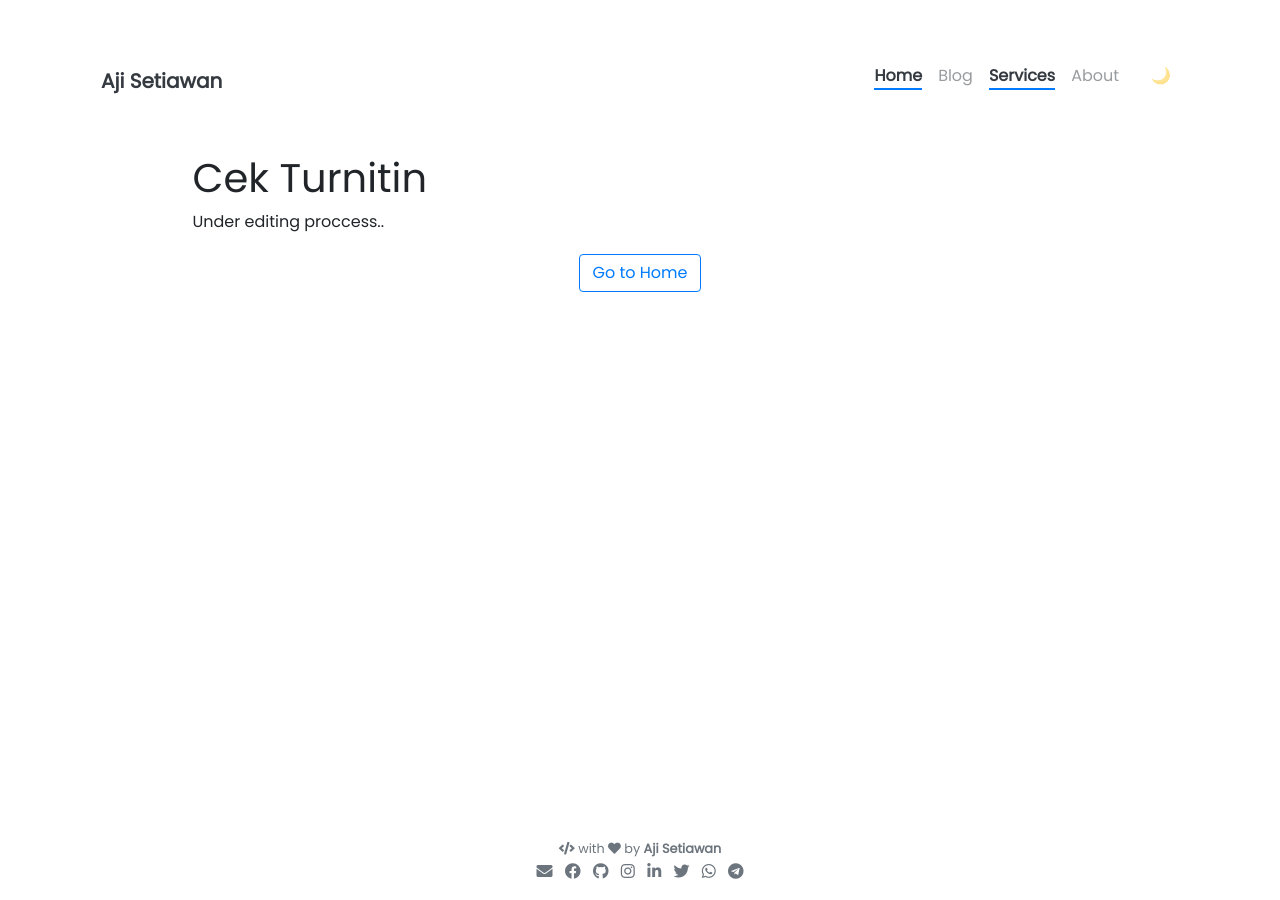
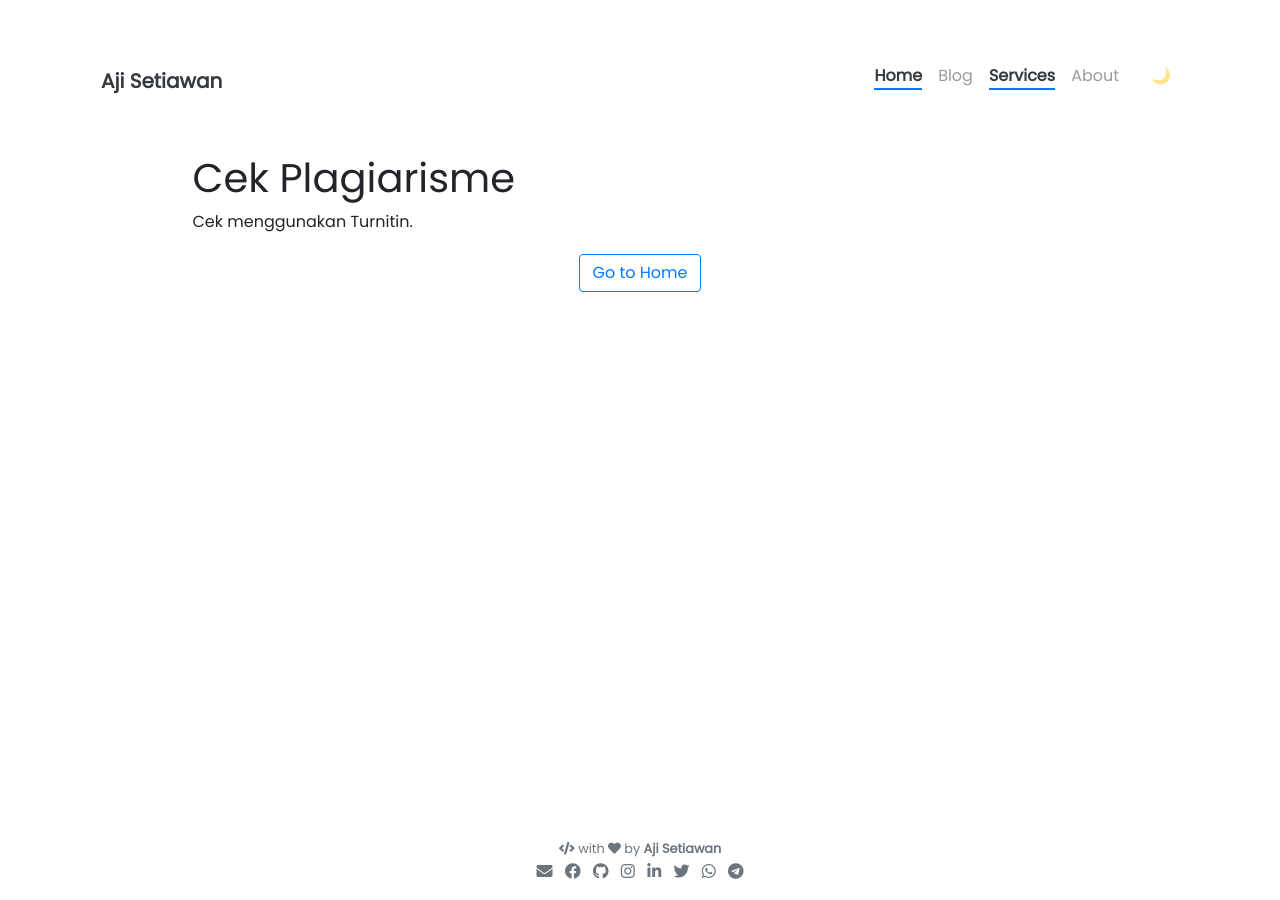
Before and after one commit to ajisetiawan716/ajisetiawan716.github.io, a Jekyll site: the page built from _service/Cek Turnitin.md, in a window 1280 px wide. Built offline with Jekyll 4.4.1, drawn with Linux system fonts in a browser that asks for light colours; nearby versions of some CDN libraries.

Commit message:
Update Cek Turnitin.md

```diff
--- a/_service/Cek Turnitin.md
+++ b/_service/Cek Turnitin.md
@@ -1,13 +1,13 @@
 ---
-name: Cek Turnitin
-tags: [Cek Turnitin, Plagiasi, Skripsi, Layanan, Jasa]
+name: Cek Plagiarisme
+tags: [Cek Plagiarisme, Cek Turnitin, Plagiasi, Skripsi, Layanan, Jasa]
 image: https://www.sketchappsources.com/resources/source-image/movie-badges-jurajjurik.png
 description: Cek tingkat plagiasi Skripsi atau Jurnal yang kamu bikin.
 ---
 
-# Cek Turnitin
+# Cek Plagiarisme
 
-Under editing proccess..
+Cek menggunakan Turnitin.
 
 <p class="text-center">
 {% include elements/button.html link="/" text="Go to Home" %}
```
